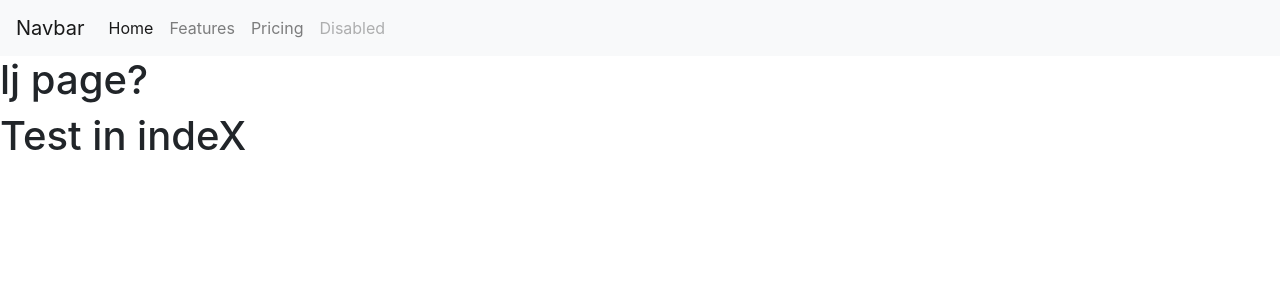
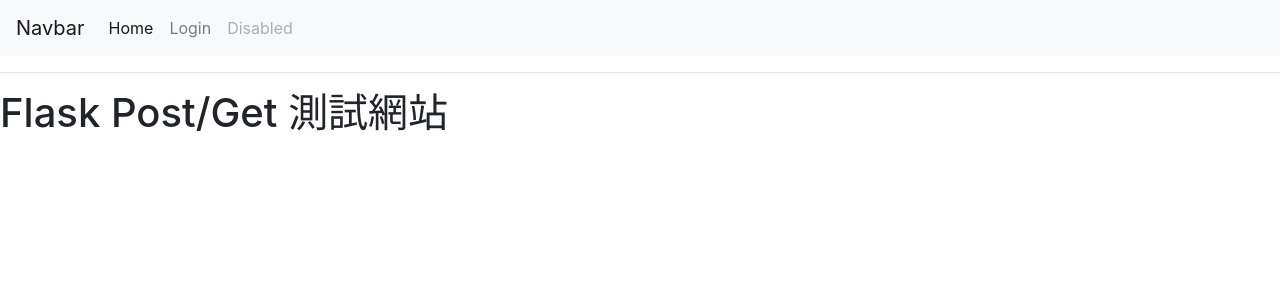
Before and after one commit to rofwa/FlaskPractice, a Flask app: page / in a window 1280 px wide. Shown: the top 300 px of the page. Run offline with Flask 2, Linux system fonts and the light colour scheme; some libraries are stand-ins or nearby versions.

Commit message:
多餘程式碼清理
去掉未使用的多餘程式碼。

```diff
--- a/main.py
+++ b/main.py
@@ -15,7 +15,7 @@ def login():
 
 @app.route("/<usr>")
 def user(usr):
-    return f"<h1>{usr}</h1>"
+    return f'<h1>{usr}</h1><br /><a href="http://127.0.0.1:5000">Home</a>'
 
 if __name__ == "__main__":
     app.run(debug=True)
--- a/templates/base.html
+++ b/templates/base.html
@@ -7,20 +7,17 @@
 </head>
 	<body>
 		<nav class="navbar navbar-expand-lg navbar-light bg-light">
-		  <a class="navbar-brand" href="#">Navbar</a>
+		  <a class="navbar-brand" href="http://127.0.0.1:5000">Navbar</a>
 		  <button class="navbar-toggler" type="button" data-toggle="collapse" data-target="#navbarNav" aria-controls="navbarNav" aria-expanded="false" aria-label="Toggle navigation">
 		    <span class="navbar-toggler-icon"></span>
 		  </button>
 		  <div class="collapse navbar-collapse" id="navbarNav">
 		    <ul class="navbar-nav">
 		      <li class="nav-item active">
-		        <a class="nav-link" href="#">Home <span class="sr-only">(current)</span></a>
+		        <a class="nav-link" href="http://127.0.0.1:5000">Home <span class="sr-only">(current)</span></a>
 		      </li>
 		      <li class="nav-item">
-		        <a class="nav-link" href="#">Features</a>
-		      </li>
-		      <li class="nav-item">
-		        <a class="nav-link" href="#">Pricing</a>
+		        <a class="nav-link" href="login">Login</a>
 		      </li>
 		      <li class="nav-item">
 		        <a class="nav-link disabled" href="#" tabindex="-1" aria-disabled="true">Disabled</a>
@@ -28,7 +25,7 @@
 		    </ul>
 		  </div>
 		</nav>
-		<h1>lj page?</h1>
+		<hr />
 		{% block content %}
 		{% endblock %}
 		<script src="https://code.jquery.com/jquery-3.5.1.slim.min.js" integrity="sha384-DfXdz2htPH0lsSSs5nCTpuj/zy4C+OGpamoFVy38MVBnE+IbbVYUew+OrCXaRkfj" crossorigin="anonymous"></script>
--- a/templates/index.html
+++ b/templates/index.html
@@ -1,5 +1,5 @@
 {% extends "base.html" %}
 {% block title %}Home page{% endblock %}
 {% block content %}
-<h1> Test in indeX</h1>
+<h1>Flask Post/Get 測試網站</h1>
 {% endblock %}
```
